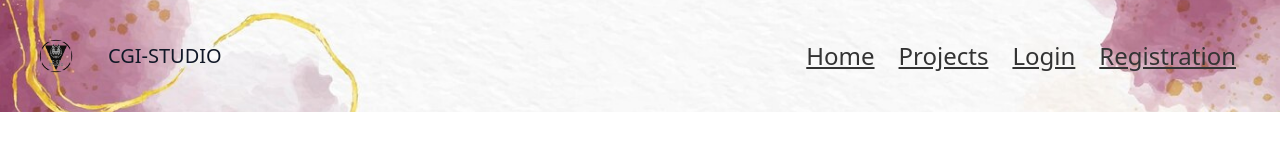
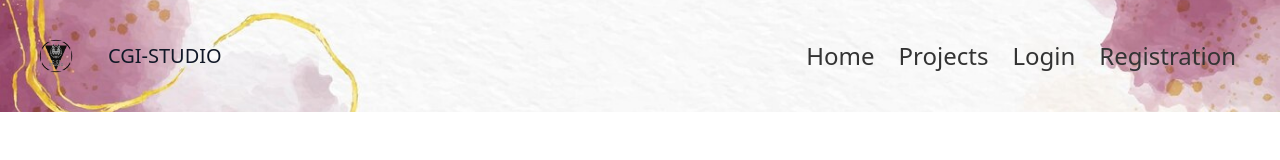
Before and after one commit to bakomans/cgistudio, a React (Create React App) app: page / in a window 1280 px wide. Shown: the top 160 px of the page. Built offline with nearby package versions, Linux system fonts and the light colour scheme; no server answers.

Commit message:
nav changed

```diff
--- a/src/components/Navbar.js
+++ b/src/components/Navbar.js
@@ -36,7 +36,7 @@ const Navbar = () => {
     fontSize: '1.5rem',
     marginRight: '1.5rem',
     color: '#333',
-    textDecoration: 'underline',
+    textDecoration: 'none',
     transition: 'color 0.3s ease', // Dodajemy płynny przejście dla zmiany koloru
   };
 
```
